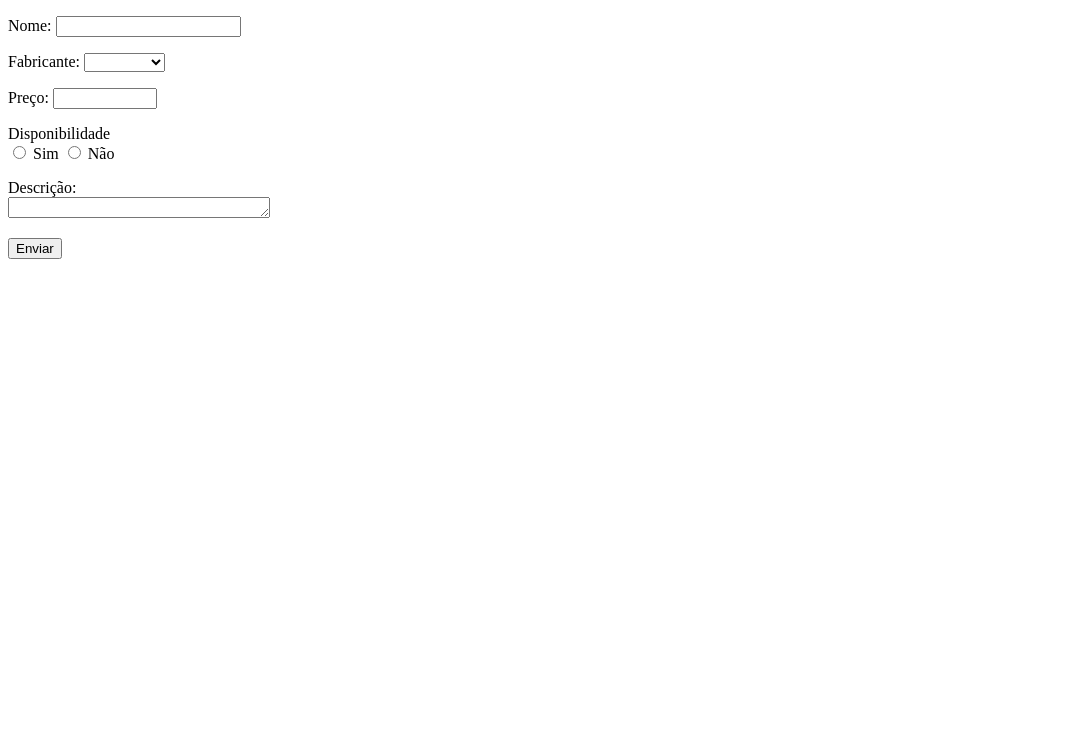
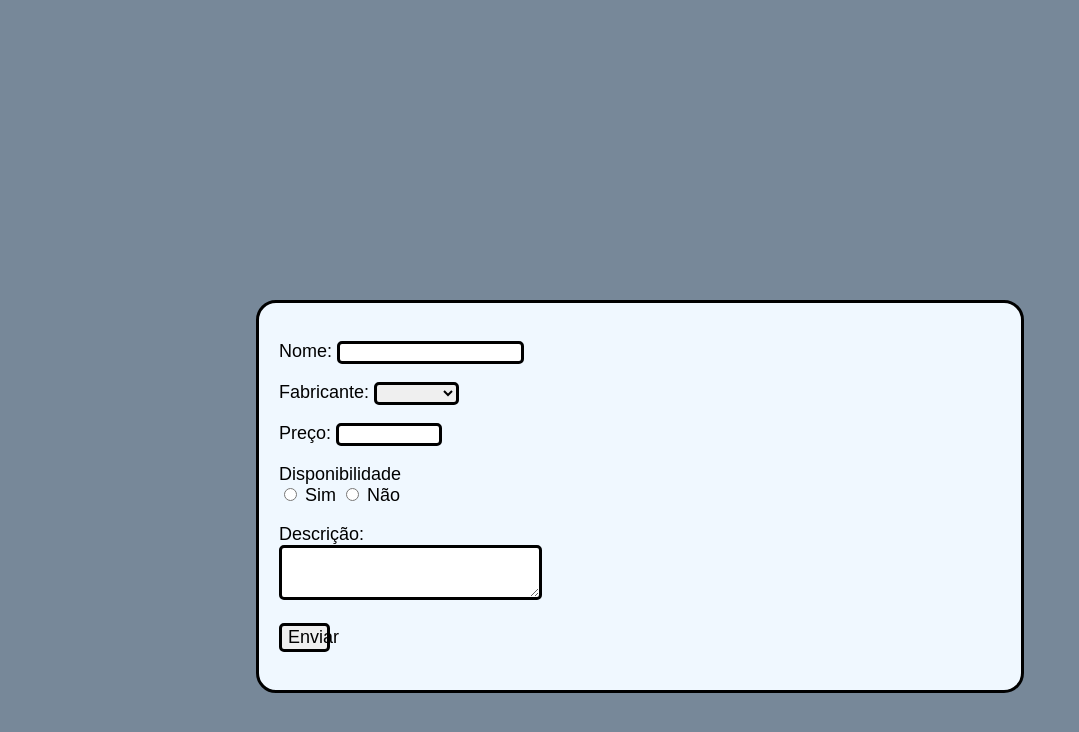
Before and after one commit to Phelipenunes/aulas-php, a PHP site: page /exercicio-07.php in a window 1280 px wide. Shown: the top 732 px of the page, without its empty margins (0-1079 px from the left). Run offline with PHP 8.4, Linux system fonts and the light colour scheme.

Commit message:
CSS
css adicionado

```diff
--- a/exercicio-07.php
+++ b/exercicio-07.php
@@ -4,6 +4,53 @@
     <meta charset="UTF-8">
     <meta name="viewport" content="width=device-width, initial-scale=1.0">
     <title>Formulário</title>
+    <style>
+        .preto{background-color: black;}
+        body{
+            margin-left:20%;
+            margin-right:20%;
+            margin-top: 300px;
+            background-color:lightslategray;
+        }
+        #dados{
+            background-color:aliceblue;
+            height:40% ;
+            border-radius:20px;
+            border:solid black;
+            padding: 20px ;
+            font-family:Chalkduster, fantasy;
+        }
+        #form{
+            background-color:aliceblue;
+            height:40% ;
+            border-radius:20px;
+            border:solid black;
+        }
+
+        form{
+            padding: 20px;
+            font-size: large;
+            font-family:Chalkduster, fantasy;
+        }
+        input,select,textarea{
+            border:solid black;
+            border-radius: 5px;
+        }
+
+        button{
+            border:solid black;
+            border-radius: 5px;
+            width: 7%;
+            font-family:Chalkduster, fantasy ;
+            font-size: large;
+        }
+        .tamanho{
+            max-width: 35%;
+        }
+        .caixaalta{
+            text-transform: uppercase;
+        }
+    </style>
 </head>
 <body>
 
@@ -23,19 +70,19 @@ if(isset($_POST["enviar"])){
     $descricao = filter_input(INPUT_POST, "descricao",FILTER_SANITIZE_SPECIAL_CHARS);
     $fabricantes = filter_input(INPUT_POST, 'fabricantes', FILTER_SANITIZE_SPECIAL_CHARS)
     ?>
-
-    <h2>Dados:</h2>
+    <div id="dados">
+    <p class="caixaalta">Informações:</p>
     <p><?=$nome?></p>
     <p><?=$fabricantes?></p>
     <p><?=$preco?></p>
     <p><?=$disponibilidade?><p>
     <p><?=$descricao?></p>
-
+    </div>
 
     <?php
     }}else {
     ?>
-
+    <div id="form">
     <form action="" method="post">
         <p>
             <label for="nome">Nome:</label>
@@ -56,18 +103,19 @@ if(isset($_POST["enviar"])){
         </p>
         <p>Disponibilidade <br>
             <input type="radio" name="disponibilidade" id="sim" value="Sim">
-            <label for="sim">Sim</label>
+            <label  for="sim">Sim</label>
             <input type="radio" name="disponibilidade" id="nao" value="Não">
             <label for="nao">Não</label>
         </p>
         <p>
             <label for="descricao">Descrição:</label> <br>
-            <textarea name="descricao" id="descricao" cols="30" rows="1"></textarea>
+            <textarea class="tamanho" name="descricao" id="descricao" cols="30" rows="3"></textarea>
         </p>
         <p>
             <button type="submit"  name="enviar" id="enviar">Enviar</button>
         </p>
     </form>
+    </div>
     <?php } ?>
 
 </body>
```
